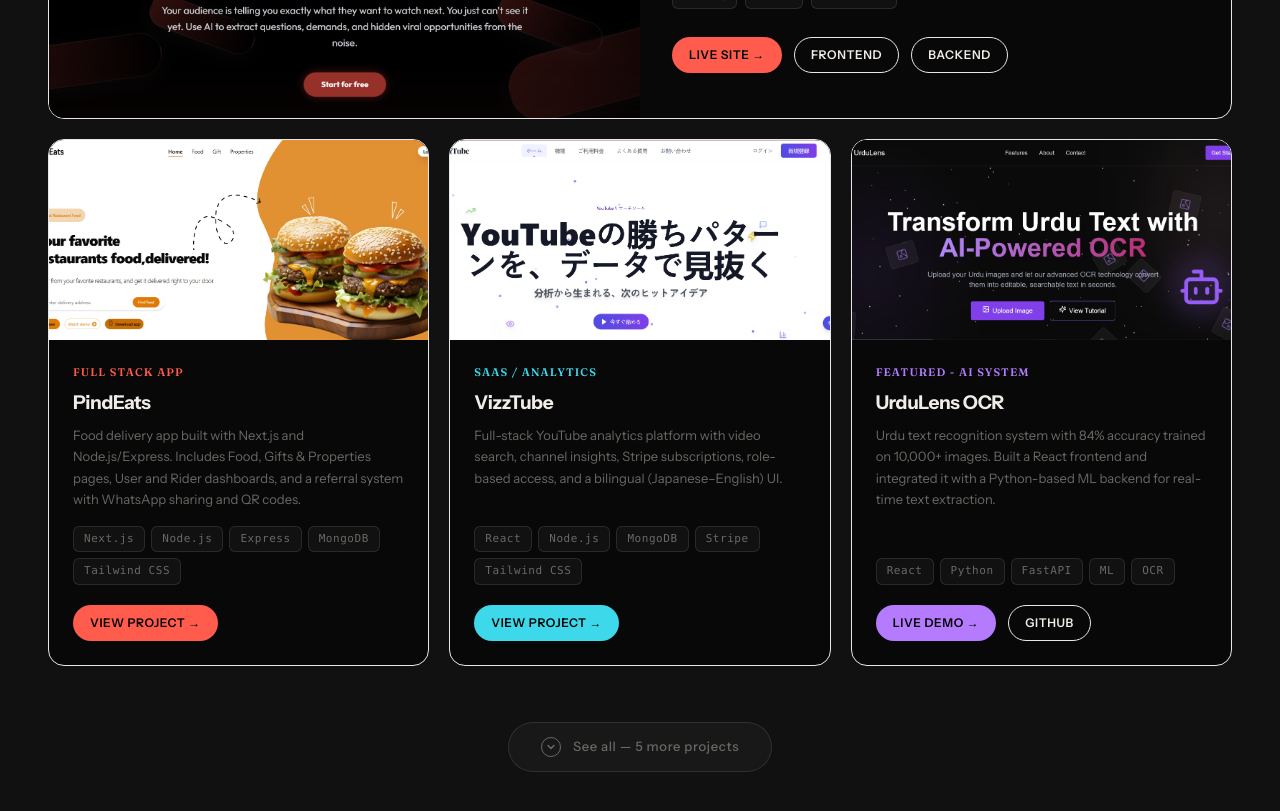
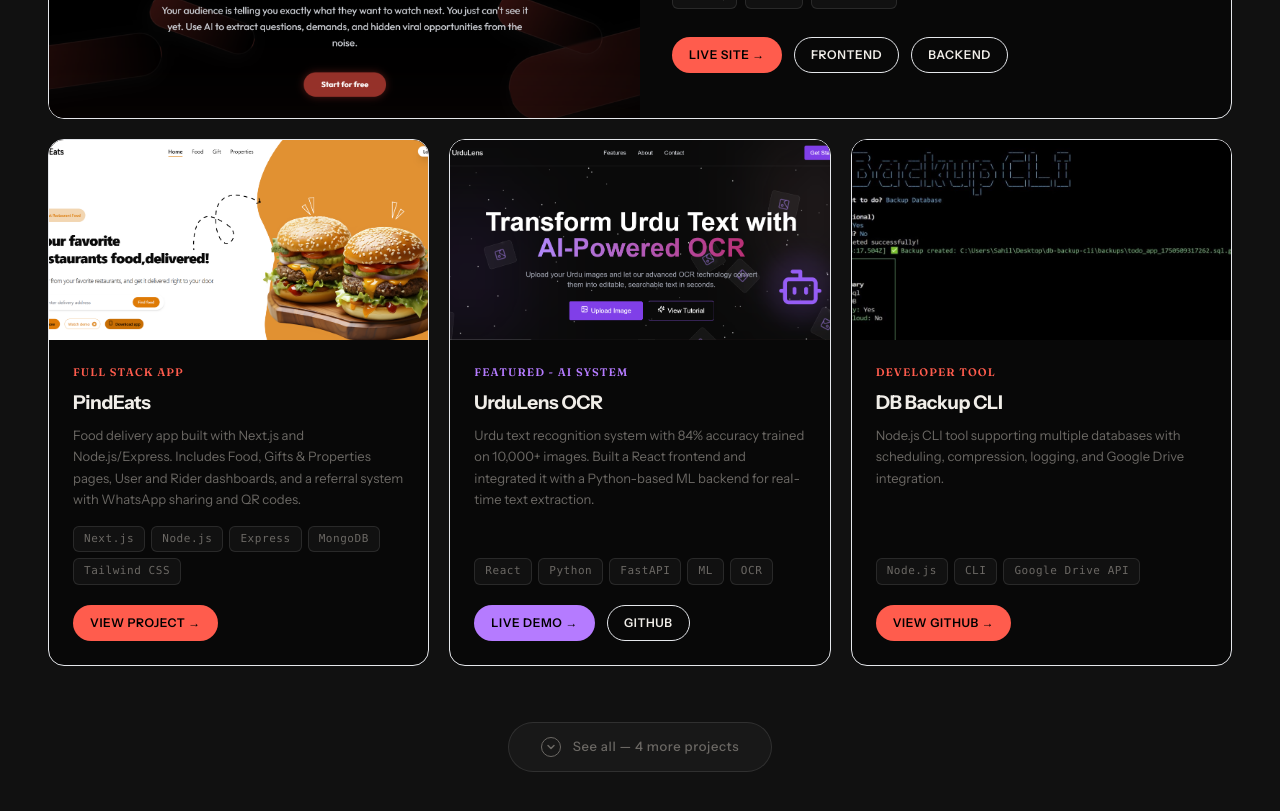
Before and after one commit to sahilphantom/sahil-portfolio, a Next.js app: page / in a window 1280 px wide. Shown: the part 4240-5051 px from the top of the page. Built offline with nearby package versions, Linux system fonts and the light colour scheme.

Commit message:
fix: remove VizzTube project entry from PROJECTS list

```diff
--- a/src/data/index.ts
+++ b/src/data/index.ts
@@ -162,22 +162,7 @@
       { label: "View Project", href: "https://www.pindeats.com/", accent: true, accentColor: "coral" },
     ],
   },
-  {
-    id: "vizztube",
-    emoji: "📊",
-    thumbBg:
-      "linear-gradient(135deg, #050a10 0%, rgba(181,123,255,0.12) 100%)",
-    image: "/images/vizztube.png",
-    category: "SaaS / Analytics",
-    categoryColor: "lime",
-    title: "VizzTube",
-    description:
-      "Full-stack YouTube analytics platform with video search, channel insights, Stripe subscriptions, role-based access, and a bilingual (Japanese–English) UI.",
-    tags: ["React", "Node.js", "MongoDB", "Stripe", "Tailwind CSS"],
-    links: [
-      { label: "View Project", href: "https://youtube-research.netlify.app/", accent: true, accentColor: "lime" },
-    ],
-  },
+
   {
     id: "urdulens",
 
```
